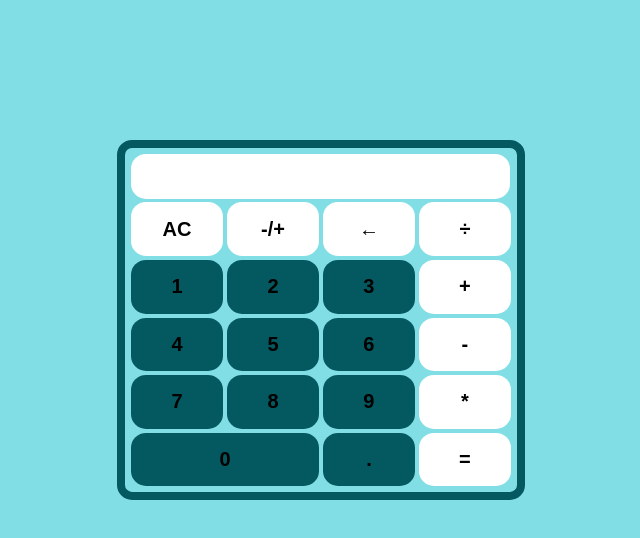
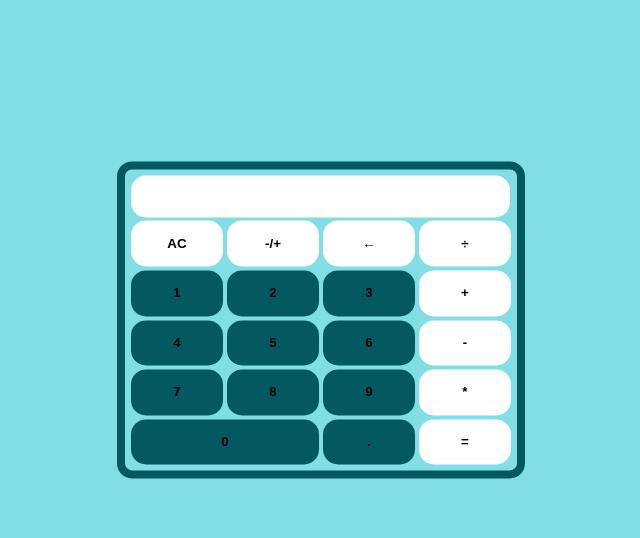
Before and after one commit to Nasser198/simpCalculator, a plain HTML site: page index.html in a window 1280 px wide. Shown: the whole page, without its empty margins (319-959 px from the left). Drawn offline with Linux system fonts and the light colour scheme.

Commit message:
change styles.css

```diff
--- a/styles.css
+++ b/styles.css
@@ -5,7 +5,6 @@
     background-color: transparent;
     font-family: Arial, Helvetica, sans-serif;
     font-weight: bold;
-    font-size: 2.5vh;
 }
 body{
     background-color: #82dee5;
```
